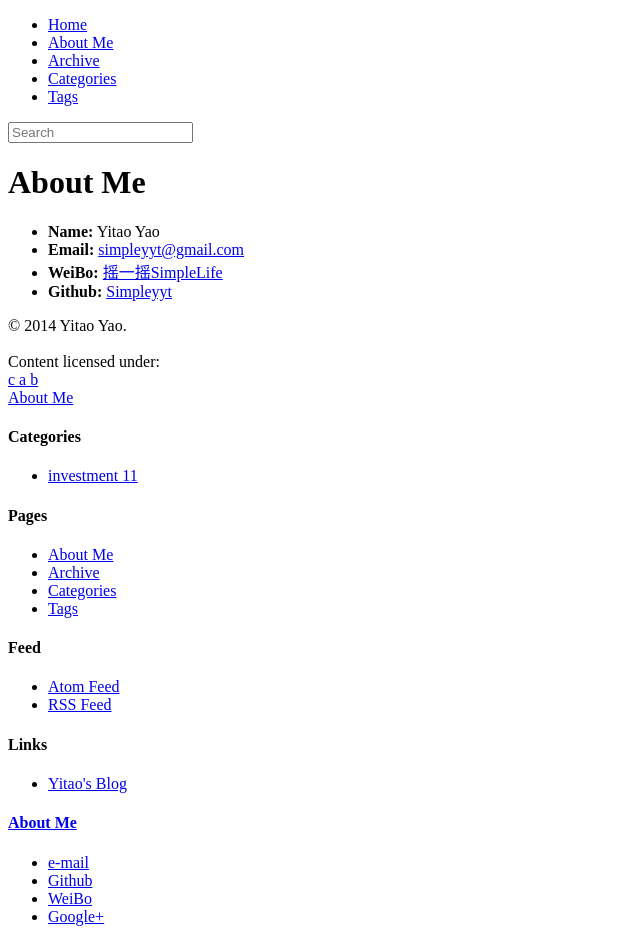
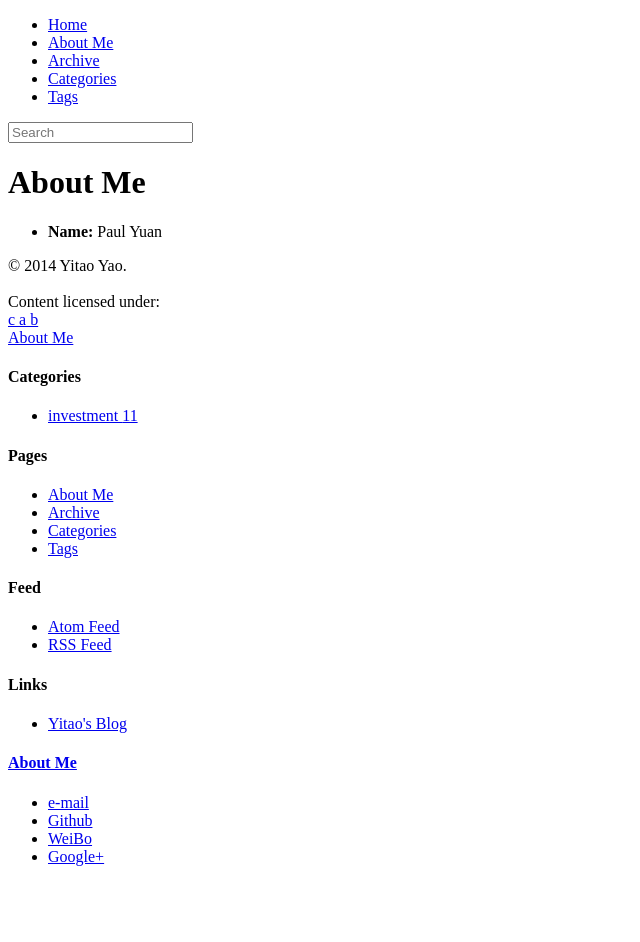
Before and after one commit to puyuan/companies, a Jekyll site: the page built from about.md, in a window 1280 px wide. Shown: the whole page, without its empty margins (0-640 px from the left). Built offline with Jekyll 4.4.1, drawn with Linux system fonts in a browser that asks for light colours; nearby versions of some CDN libraries; library files that are not in the unit come from our copies; after the commit the page ends 900 px from its top, so only the background shows below that.

Commit message:
updated about page

```diff
--- a/about.md
+++ b/about.md
@@ -4,7 +4,4 @@ title: About Me
 header: About Me
 group: navigation
 ---
- * **Name:** Yitao Yao
- * **Email:** [simpleyyt@gmail.com](mailto:simpleyyt@gmail.com)
- * **WeiBo:** [摇一摇SimpleLife](http://www.weibo.com/u/1836017133)
- * **Github:** [Simpleyyt](https://github.com/Simpleyyt)
+ * **Name:** Paul Yuan
```
